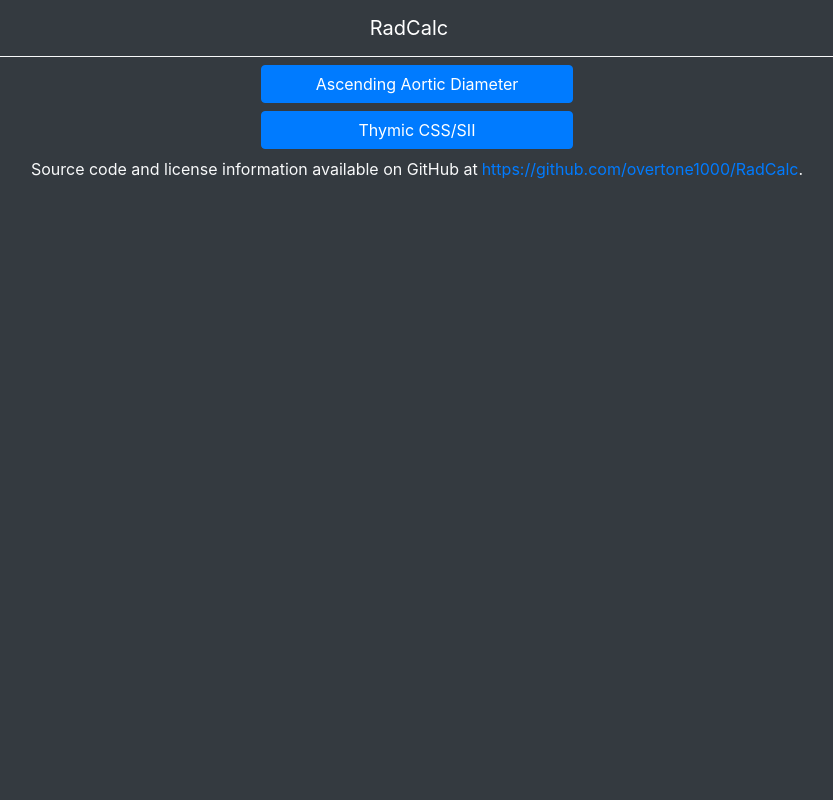
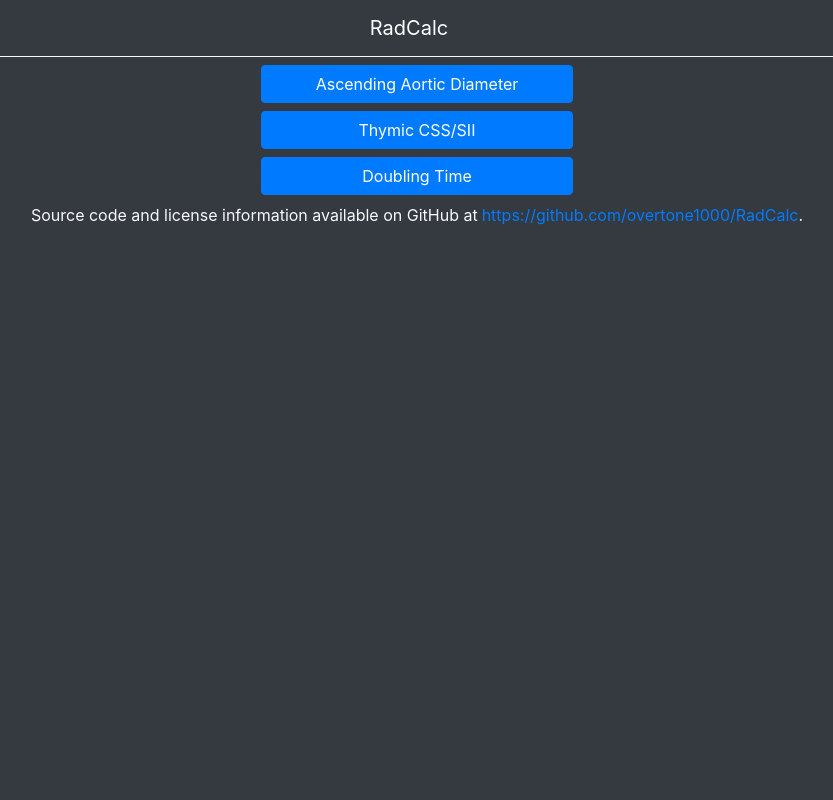
Before and after one commit to overtone1000/RadCalc, a PHP site: page / in a window 1280 px wide. Shown: the whole page, without its empty margins (223-1056 px from the left). Run offline with PHP 8.4, Linux system fonts and the light colour scheme; some libraries are stand-ins or nearby versions.

Commit message:
Update index.php

```diff
--- a/src/index.php
+++ b/src/index.php
@@ -34,6 +34,9 @@
 		<div class="row bg-dark">
 			<div class="col d-flex justify-content-center mt-2"> <a class="btn btn-primary w-25" href="Thymus_CSS_SII.php">Thymic CSS/SII</a> </div>
 		</div>
+		<div class="row bg-dark">
+			<div class="col d-flex justify-content-center mt-2"> <a class="btn btn-primary w-25" href="DoublingTime.php">Doubling Time</a> </div>
+		</div>
 		<div class="col d-flex justify-content-center mt-2">
 			<div class="mr-1">Source code and license information available on GitHub at </div><a class="inlined" href="https://github.com/overtone1000/RadCalc"> https://github.com/overtone1000/RadCalc</a>.
 		</div>
```
